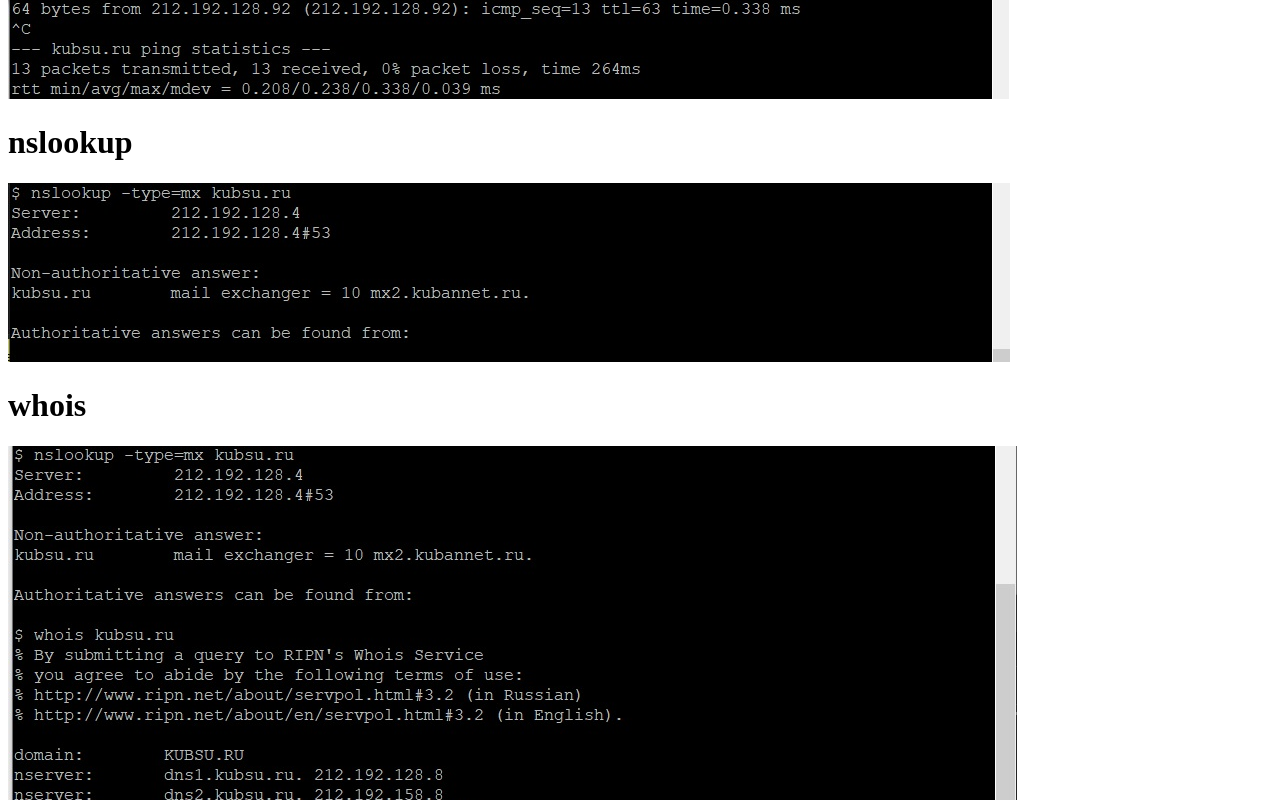
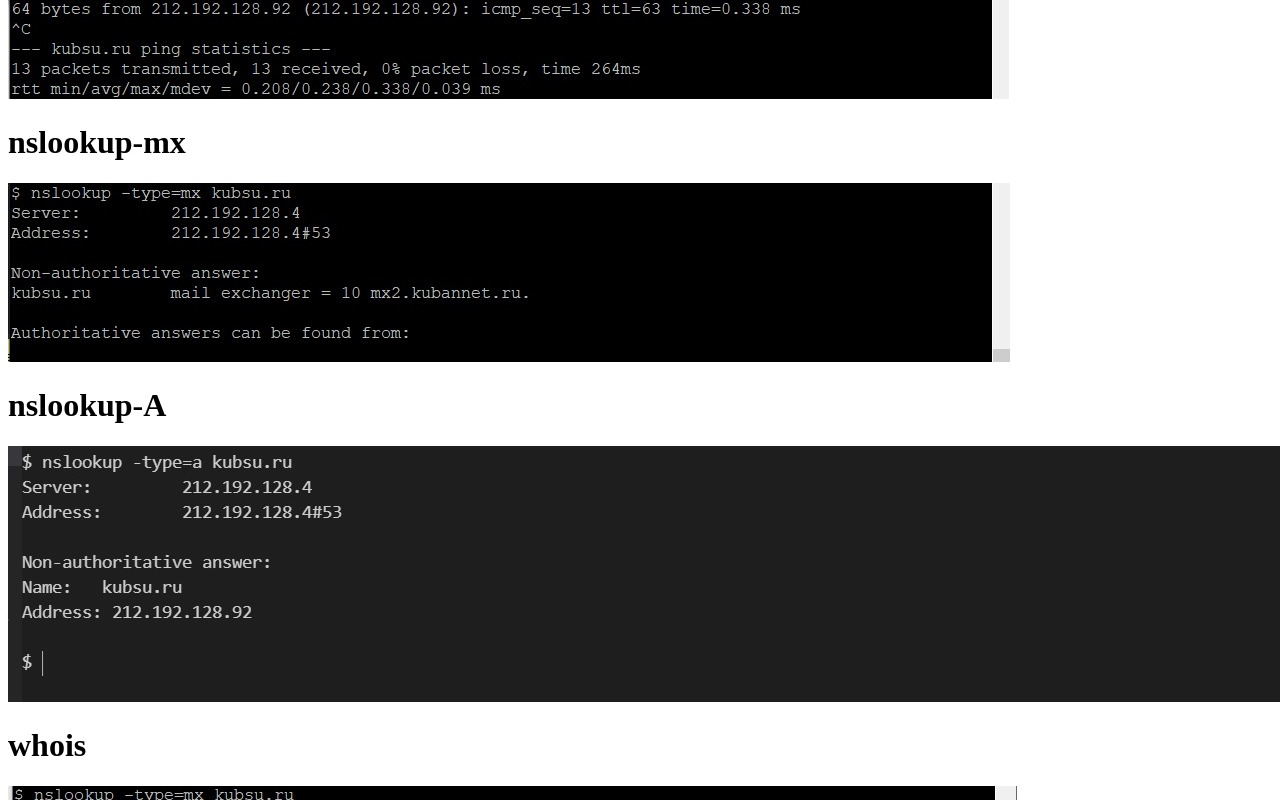
Before and after one commit to maksgudimov/web-1-backend, a plain HTML site: page index.html in a window 1280 px wide. Shown: the part 360-1160 px from the top of the page. Drawn offline with Linux system fonts and the light colour scheme.

Commit message:
add screen and fixed html

```diff
--- a/index.html
+++ b/index.html
@@ -7,13 +7,16 @@
     <title>Web1</title>
 </head>
 <body>
-
     <h1>ping</h1>
     <img src="ping.jpg" alt="">
-    <h1>nslookup</h1>
+    <h1>nslookup-mx</h1>
     <img src="nslookup.jpg" alt="">
+    <h1>nslookup-A</h1>
+    <img src="nslookupA.jpg" alt="">
     <h1>whois</h1>
     <img src="whois.jpg" alt="">
+    <h1>whoisDev</h1>
+    <img src="whoisDEV.jpg" alt="">
     <h1>FileZilla</h1>
     <img src="FZ.jpg" alt="">
 
@@ -24,5 +27,7 @@
 
 
 
+
+
 </body>
 </html>
```
Also changed, not shown: nslookupA.jpg (added), whoisDEV.jpg (added).
